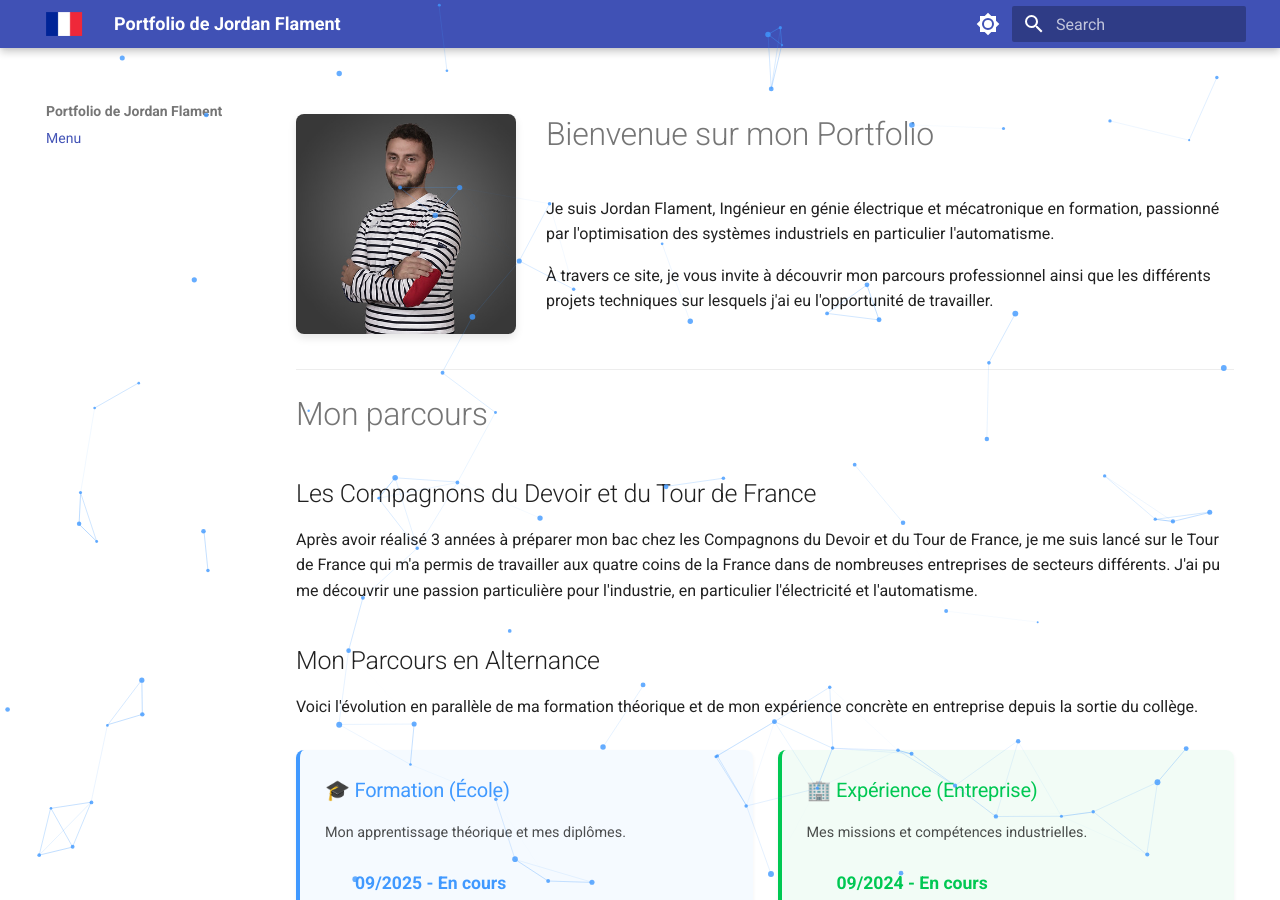
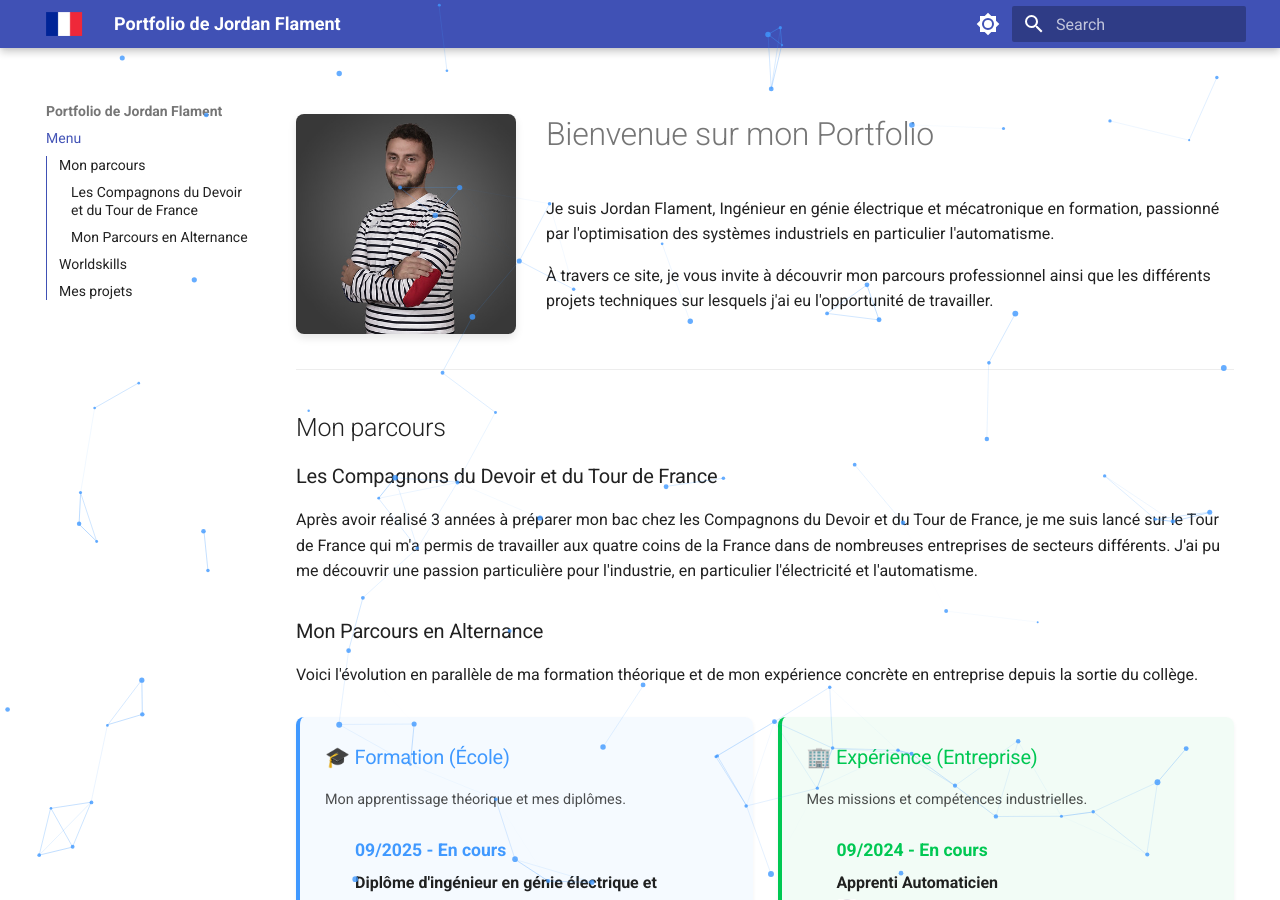
Before and after one commit to jordan-flament/jordan-flament.github.io, an MkDocs documentation site: the page built from docs/index.md, in a window 1280 px wide and 900 px high. Built offline with MkDocs 1.6.1 and Material for MkDocs 9.7.7, drawn with Linux system fonts in a browser that asks for light colours.

Commit message:
sommaire V3

```diff
--- a/docs/index.md
+++ b/docs/index.md
@@ -10,13 +10,13 @@ Je suis Jordan Flament, Ingénieur en génie électrique et mécatronique en for
 
 ---
 
-# Mon parcours
+## Mon parcours
 
-## Les Compagnons du Devoir et du Tour de France
+### Les Compagnons du Devoir et du Tour de France
 
 Après avoir réalisé 3 années à préparer mon bac chez les Compagnons du Devoir et du Tour de France, je me suis lancé sur le Tour de France qui m'a permis de travailler aux quatre coins de la France dans de nombreuses entreprises de secteurs différents. J'ai pu me découvrir une passion particulière pour l'industrie, en particulier l'électricité et l'automatisme.
 
-## Mon Parcours en Alternance
+### Mon Parcours en Alternance
 
 Voici l'évolution en parallèle de ma formation théorique et de mon expérience concrète en entreprise depuis la sortie du collège.
 
@@ -155,8 +155,8 @@ Voici l'évolution en parallèle de ma formation théorique et de mon expérienc
 
 ---
 
-# Worldskills
+## Worldskills
 
 ---
 
-# Mes projets
+## Mes projets
```
